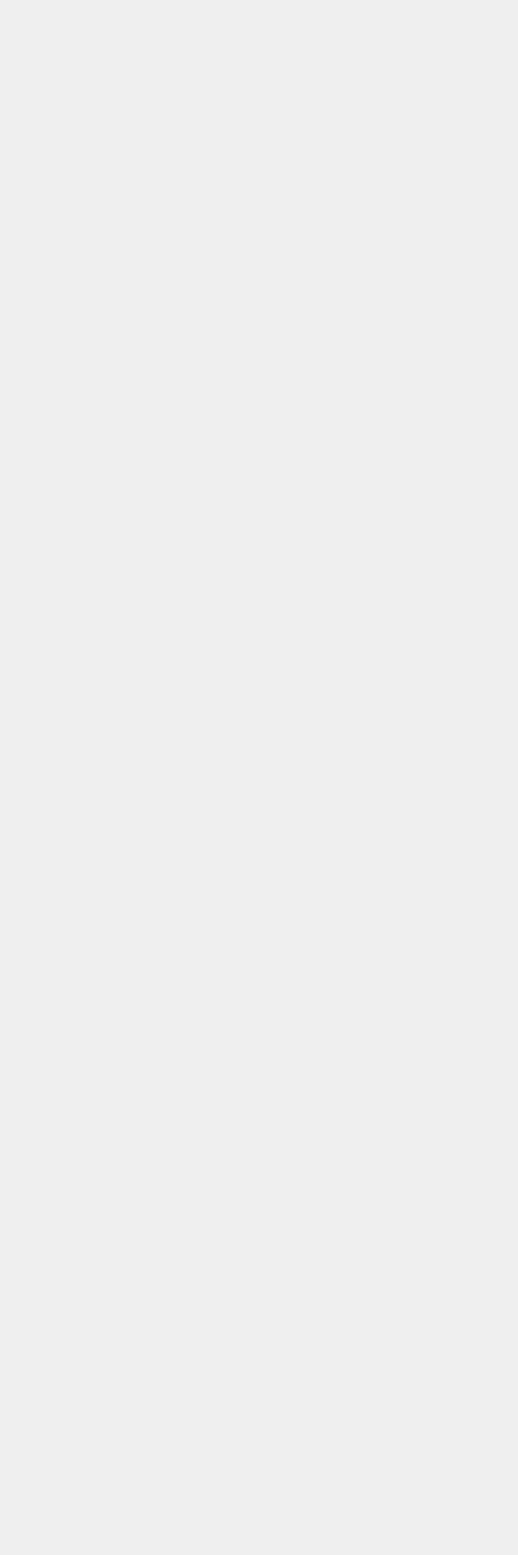
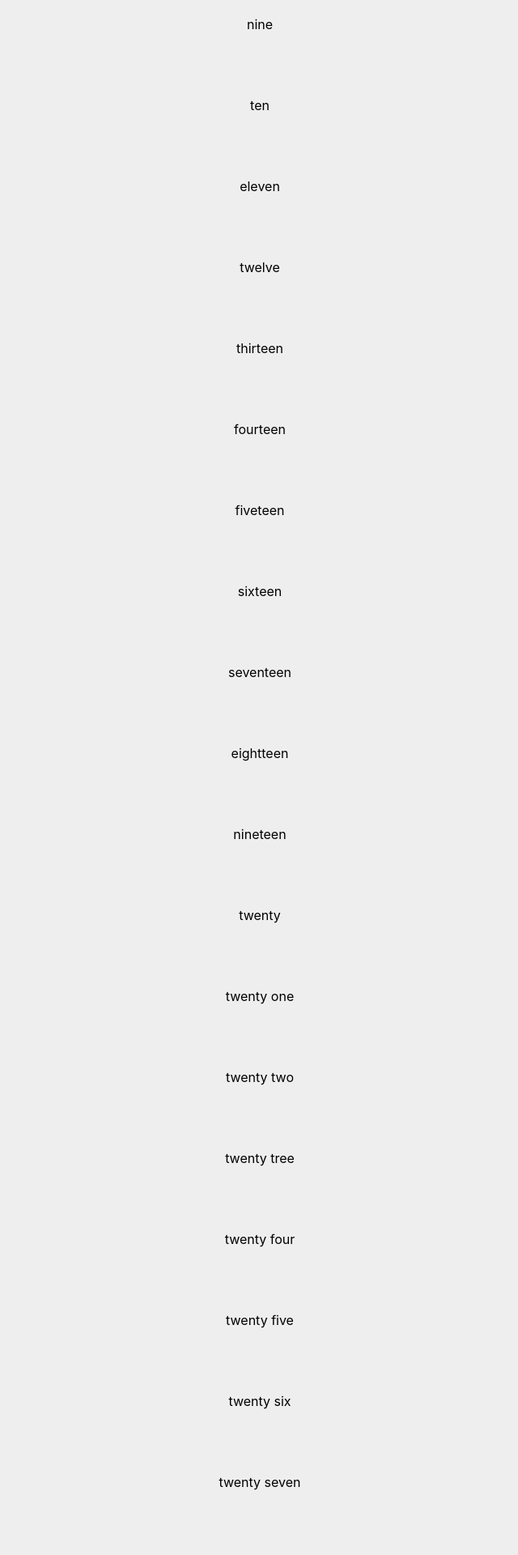
Before and after one commit to ramarantes/concepts.tests, a React (Create React App) app: page /flowlist in a window 1280 px wide. Shown: the part 780-2700 px from the top of the page at 81% size, without its empty margins (319-959 px from the left). Before the commit the page ends 800 px from the top, so only its background shows below. Built offline with nearby package versions, Linux system fonts and the light colour scheme.

Commit message:
Test with lists

```diff
--- a/package.json
+++ b/package.json
@@ -3,11 +3,11 @@
   "version": "0.1.0",
   "private": true,
   "dependencies": {
-    "@material-ui/core": "^3.9.0",
+    "@material-ui/core": "^3.9.2",
     "axios": "^0.18.0",
     "babel-polyfill": "^6.26.0",
-    "react": "^16.7.0",
-    "react-dom": "^16.7.0",
+    "react": "^16.8.1",
+    "react-dom": "^16.8.1",
     "react-router": "^4.3.1",
     "react-router-dom": "^4.3.1",
     "react-scripts": "2.1.3",
--- /dev/null
+++ b/public/data.json
@@ -0,0 +1,34 @@
+{
+    "data":[
+        {"code":1,"text":"one"},
+        {"code":2,"text":"two"},
+        {"code":3,"text":"tree"},
+        {"code":4,"text":"four"},
+        {"code":5,"text":"five"},
+        {"code":6,"text":"six"},
+        {"code":7,"text":"seven"},
+        {"code":8,"text":"eight"},
+        {"code":9,"text":"nine"},
+        {"code":10,"text":"ten"},
+        {"code":11,"text":"eleven"},
+        {"code":12,"text":"twelve"},
+        {"code":13,"text":"thirteen"},
+        {"code":14,"text":"fourteen"},
+        {"code":15,"text":"fiveteen"},
+        {"code":16,"text":"sixteen"},
+        {"code":17,"text":"seventeen"},
+        {"code":18,"text":"eightteen"},
+        {"code":19,"text":"nineteen"},
+        {"code":20,"text":"twenty"},
+        {"code":21,"text":"twenty one"},
+        {"code":22,"text":"twenty two"},
+        {"code":23,"text":"twenty tree"},
+        {"code":24,"text":"twenty four"},
+        {"code":25,"text":"twenty five"},
+        {"code":26,"text":"twenty six"},
+        {"code":27,"text":"twenty seven"},
+        {"code":28,"text":"twenty eight"},
+        {"code":29,"text":"twenty nine"},
+        {"code":30,"text":"thirty"}
+    ]
+}
--- a/src/App.js
+++ b/src/App.js
@@ -5,6 +5,7 @@ import Loading from './components/Loading'
 import {Switch, Route} from 'react-router-dom'
 import Test from './classes/test'
 import LocalStorage from './components/LocalStorage/LocalStorage'
+import FlowList from './components/FlowList/FlowList'
 
 import {AppProvider} from './providers/AppProvider'
 
@@ -37,7 +38,7 @@ class App extends Component {
         <Switch>
           <Route exact path='/cep' component={Cep}/>
           <Route exact path='/localstorage' component={LocalStorage}/>
-
+          <Route exact path='/flowlist' component={FlowList}/>
         </Switch>
 
         <Loading/>
--- /dev/null
+++ b/src/components/FlowList/API.js
@@ -0,0 +1,13 @@
+import axios from 'axios'
+const dataFile = "./data.json";
+
+export default props =>  {
+    return axios.get('data.json')
+    .then((response) => {
+        return response.data;
+
+    })
+    .catch((err) => {
+        return 'error'
+    })
+}
--- /dev/null
+++ b/src/components/FlowList/FlowItem.js
@@ -0,0 +1,11 @@
+import React from 'react';
+
+export default class FlowItem extends React.Component{
+
+    componentDidMount(){
+        console.log(`component ${this.props.code} just mounted`);
+    }
+    render(){
+        return <div style={{"height":"100px"}}>{this.props.text}</div>
+    }
+}
--- /dev/null
+++ b/src/components/FlowList/FlowList.js
@@ -0,0 +1,28 @@
+import React from 'react';
+import API from './API';
+import FlowItem from './FlowItem'
+
+export default class extends React.Component {
+    constructor(props){
+        super(props);
+        this.state = {obj:[]};
+    }
+    componentDidMount(){
+        let x;
+        API().then(res => this.setState({obj: res.data}));
+    }
+    render(){
+        var obj = this.state.obj.map(x =>
+            <FlowItem key={x.code}  {...x} />
+        );
+
+        return (<div>{obj}</div>)
+    }
+}
+// export default props => {
+//     let x;
+//     let dataShow;
+//     API().then(res => {x = res.data});
+//     //dataShow = x.map(x => <div key={x.code}>{x.text}</div>);
+//     debugger;
+// };
```
Also changed, not shown: 1 other file (tests, documents, lock files or other folders).
